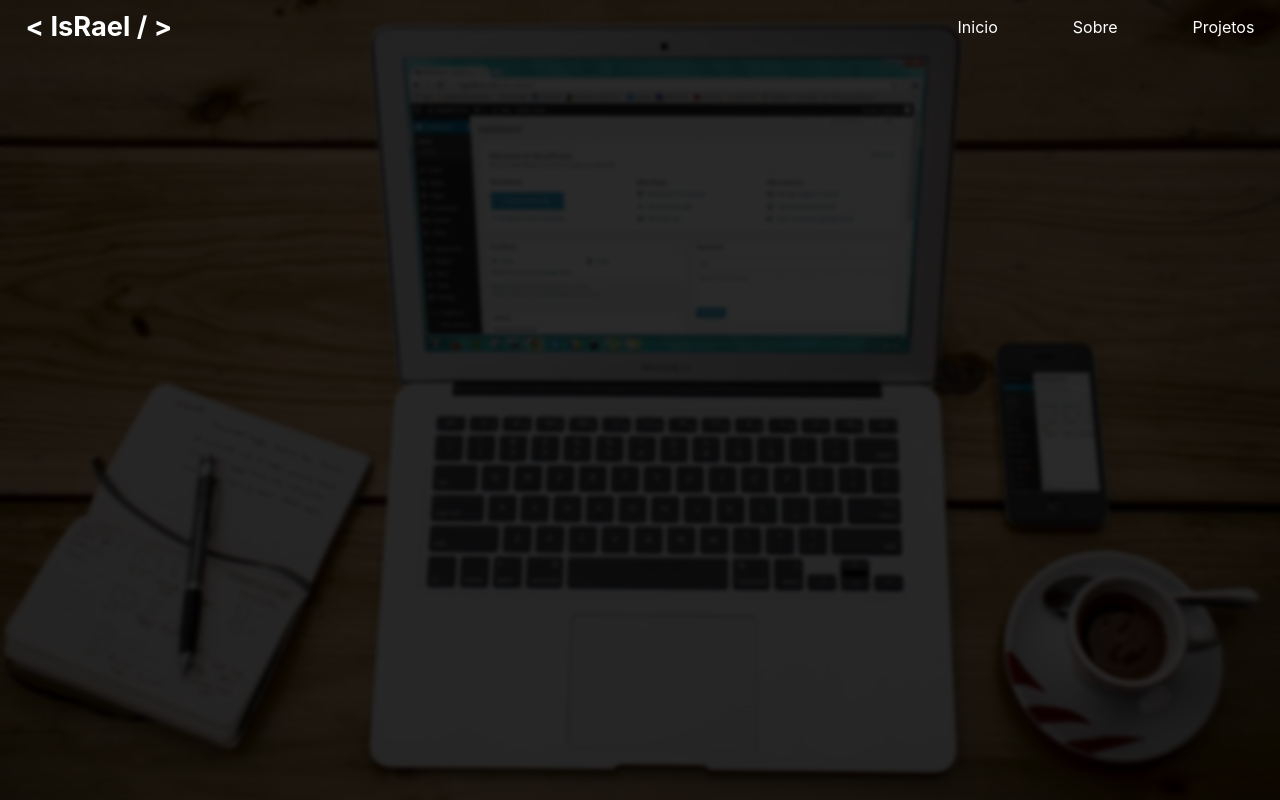
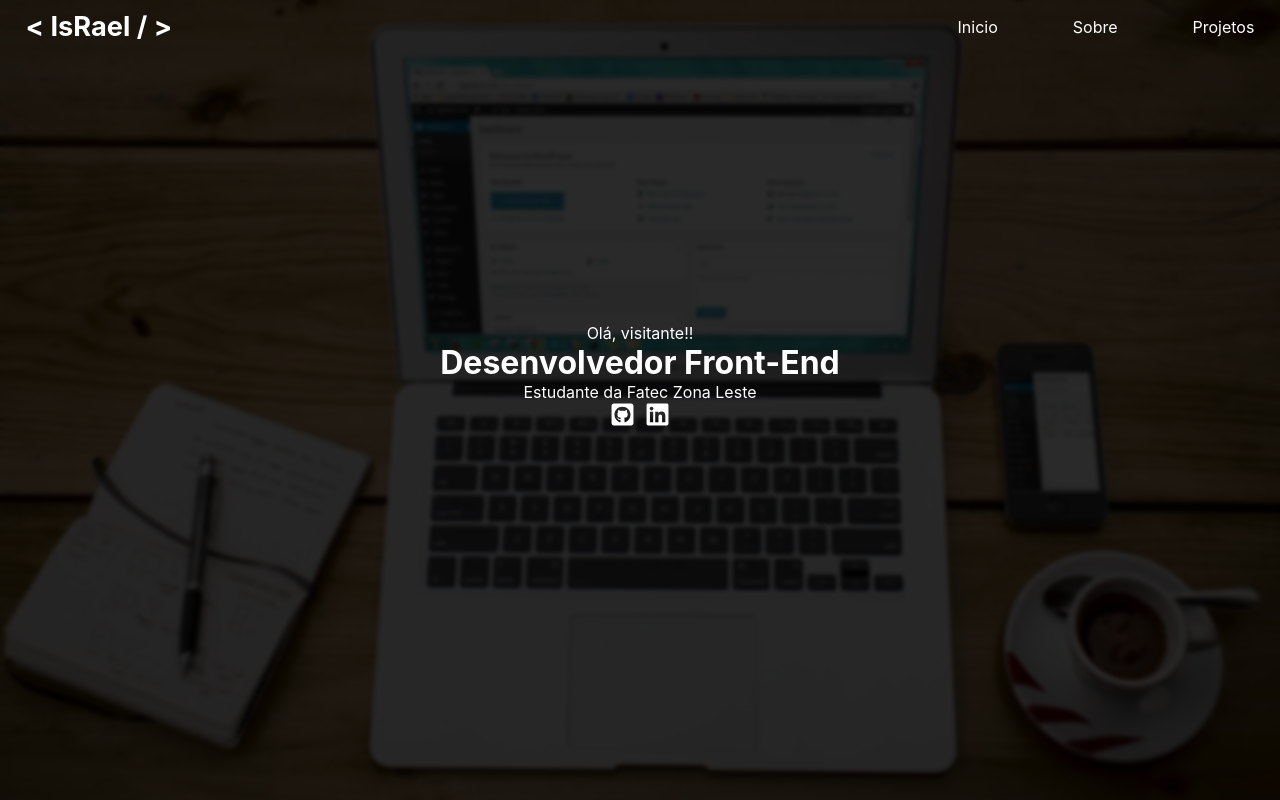
Before and after one commit to israelsouza/portifolio, a React (Create React App) app in the folder portifolio/: page / in a window 1280 px wide. Built offline with nearby package versions, Linux system fonts and the light colour scheme.

Commit message:
feat - add apresentacao e contato
- add react-icons

```diff
--- a/portifolio/package.json
+++ b/portifolio/package.json
@@ -6,6 +6,7 @@
     "cra-template": "1.2.0",
     "react": "^19.0.0",
     "react-dom": "^19.0.0",
+    "react-icons": "^5.4.0",
     "react-scripts": "5.0.1"
   },
   "scripts": {
--- a/portifolio/src/App.js
+++ b/portifolio/src/App.js
@@ -1,3 +1,4 @@
+import Apresentacao from './components/apresentacao';
 import FundoPrincipal from './components/fundoPrincipal';
 import Header from './components/header';
 import './App.css';
@@ -7,6 +8,7 @@ function App() {
     <>
       <Header/>
       <FundoPrincipal />
+      <Apresentacao />
     </>
   );
 }
--- /dev/null
+++ b/portifolio/src/components/Apresentacao.module.css
@@ -0,0 +1,19 @@
+.apresentacao{
+    text-align: center;
+    width: 100%;
+    position: absolute;
+    top: 50%;
+    left: 0;
+    transform: translate(0, -70%);
+}
+
+.apresentacao__text{
+    color: white;
+}
+
+.apresentacao__iconLink{
+    color:white;
+    text-decoration: none;
+    font-size: 25px;
+    margin: 5px;
+}
--- a/portifolio/src/components/Header.module.css
+++ b/portifolio/src/components/Header.module.css
@@ -1,8 +1,3 @@
-.container{
-    max-width: 1280px;
-    margin: 0 auto;
-}
-
 .header{
     padding: 10px 2%;
 }
--- /dev/null
+++ b/portifolio/src/components/apresentacao.js
@@ -0,0 +1,28 @@
+import style from './Apresentacao.module.css'
+import globalStyle from './../index.css'
+import { FaGithubSquare } from "react-icons/fa";
+import { FaLinkedin } from "react-icons/fa";
+
+function Apresentacao() {
+    return (
+        <div className={style.apresentacao}>
+            <div className={`${style.apresentacao__content} ${globalStyle.container}`}>
+                <div className={style.apresentacao__text}>
+                    <p>Olá, visitante!!</p>
+                    <h1>Desenvolvedor Front-End</h1>
+                    <p>Estudante da Fatec Zona Leste</p>
+                </div>
+                <div className={style.apresentacao__icon}>
+                    <a href="https://github.com/israelsouza" target="_blank" className={style.apresentacao__iconLink}>
+                        <FaGithubSquare />
+                    </a>
+                    <a href="https://br.linkedin.com/in/israel-de-souza-lima-7a2a6320a" target="_blank" className={style.apresentacao__iconLink}>
+                        <FaLinkedin />
+                    </a>
+                </div>
+            </div>
+        </div>
+    )
+}
+
+export default Apresentacao;
--- a/portifolio/src/components/header.js
+++ b/portifolio/src/components/header.js
@@ -1,9 +1,10 @@
 import style from './Header.module.css'
+import globalStyle from './../index.css'
 
 function Header() {
     return (
         <header className={style.header }>
-            <div className={`${style.header__content} ${style.container}`}>
+            <div className={`${style.header__content} ${globalStyle.container}`}>
                 <h2 className={style.header__title}>
                     &lt; IsRael / &gt;
                 </h2>
--- a/portifolio/src/index.css
+++ b/portifolio/src/index.css
@@ -11,3 +11,8 @@ code {
   font-family: source-code-pro, Menlo, Monaco, Consolas, 'Courier New',
     monospace;
 }
+
+.container{
+  max-width: 1280px;
+  margin: 0 auto;
+}
```
Also changed, not shown: 1 other file (tests, documents, lock files or other folders).
